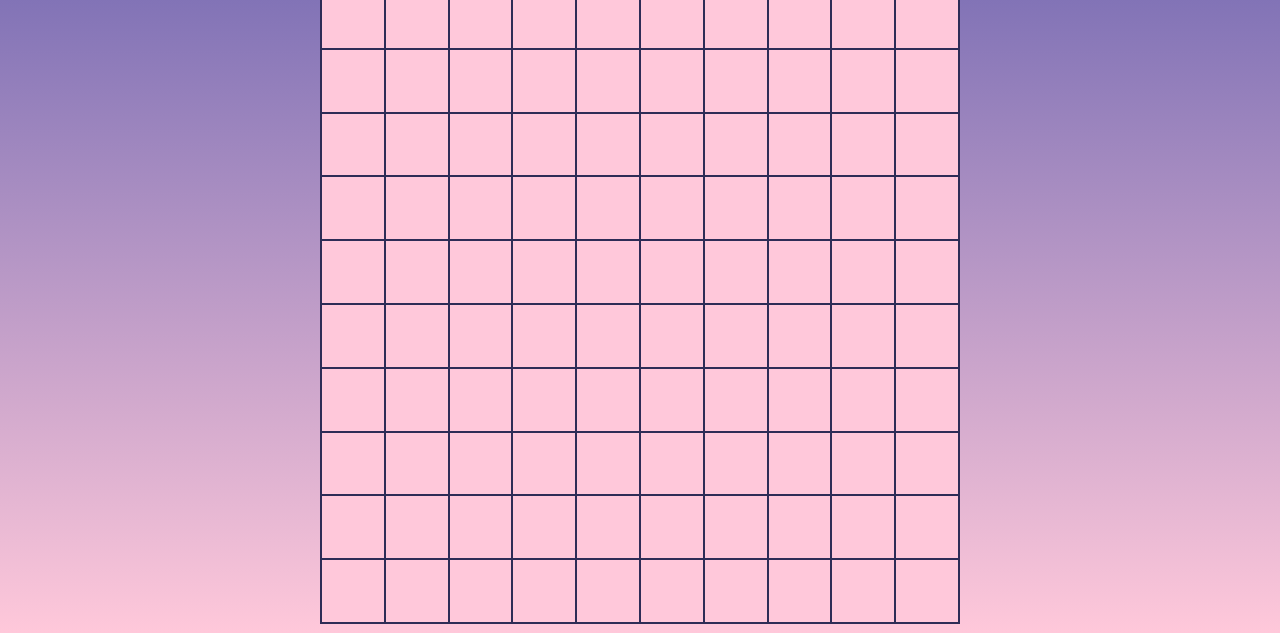
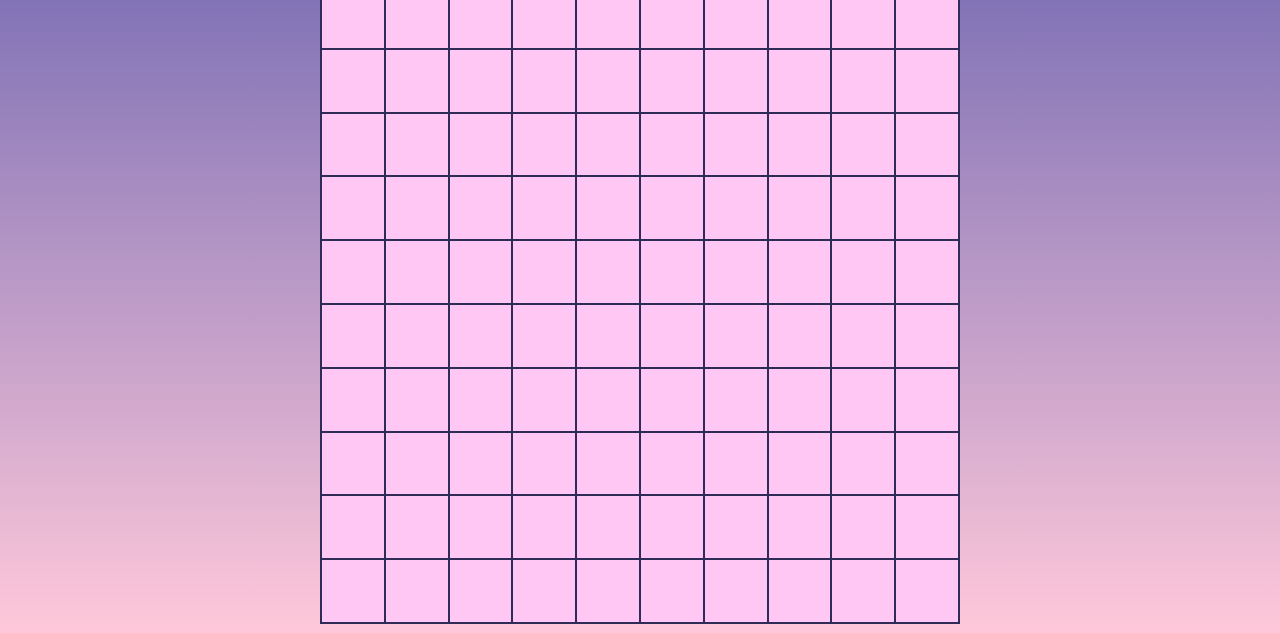
Before and after one commit to gracianaa/piskvorky, a plain HTML site: page hra.html in a window 1280 px wide. Shown: the part 167-800 px from the top of the page. Drawn offline with Linux system fonts and the light colour scheme.

Commit message:
uprava farieb

```diff
--- a/style.css
+++ b/style.css
@@ -133,11 +133,11 @@ img.start-play {
   width: calc(100% / 10);
   height: calc(100% / 10);
 
-  background-color: #ffc8da;
+  background-color: #ffc7f3;
   border: 1.5px solid #2e2c56;
 }
 
 .game__board-btn:focus,
 .game__board-btn:hover {
-  opacity: 0.6;
+  opacity: 0.5;
 }
```
